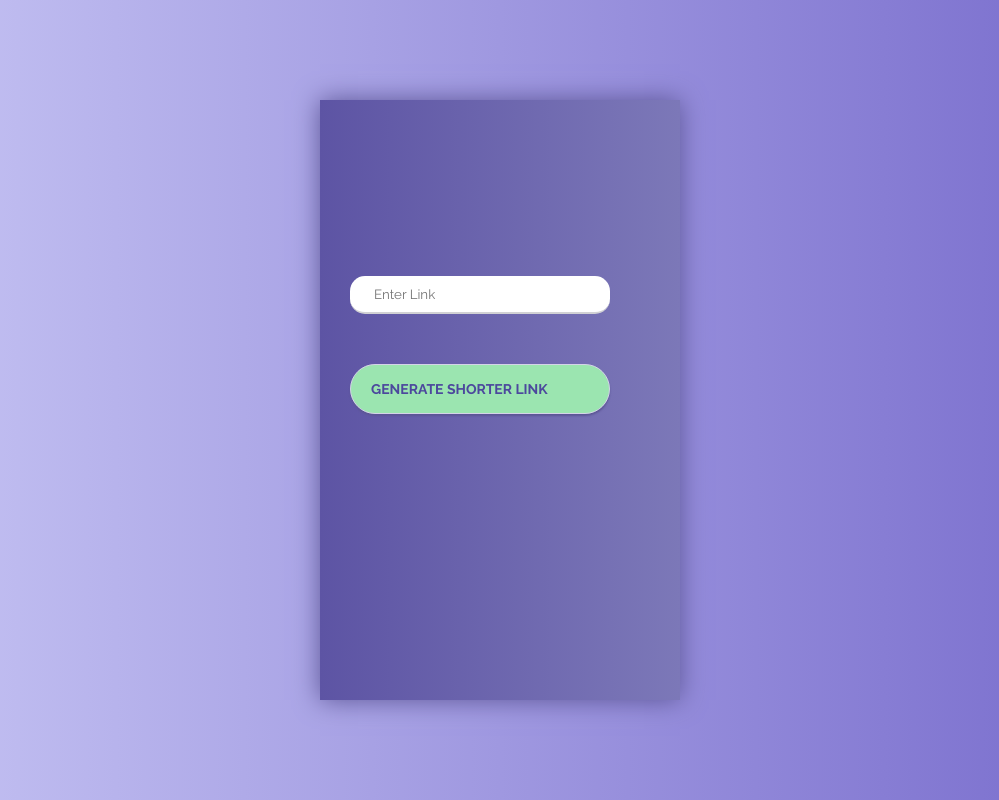
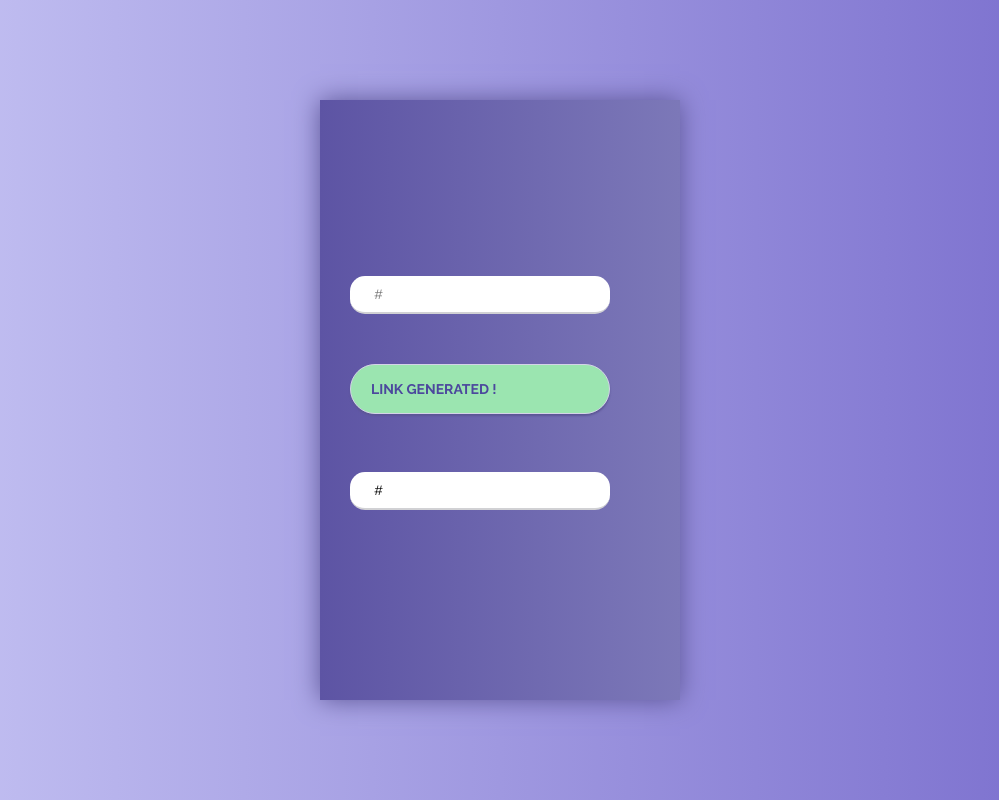
Before and after one commit to Fiann-Meharena-Kidane/urlShortner, a Django app: template urlshortner/templates/index.html in a window 1280 px wide. Shown: the whole page, without its empty margins (140-1139 px from the left). Run offline with Django 4.2, Linux system fonts and the light colour scheme; the template is opened without the code that fills it: most values are stand-ins (such as "Sample title", 1, 10 or a date in 2020).

Commit message:
created functions to add new link to db, copy generated link to clipboard,

```diff
--- a/urlshortner/shortner/models.py
+++ b/urlshortner/shortner/models.py
@@ -5,3 +5,7 @@ from django.db import models
 class Url(models.Model):
     original_link=models.CharField(max_length=10000)
     short_link=models.CharField(max_length=1000)
+
+
+    def __str__(self):
+        return 'demo_link'
--- a/urlshortner/static/scripts/index.js
+++ b/urlshortner/static/scripts/index.js
@@ -0,0 +1,13 @@
+const short_linkEl=document.querySelector('.short_link');
+const copied_El=document.querySelector('.copied')
+
+short_linkEl.addEventListener('click', (target)=>{
+
+         navigator.clipboard.writeText(short_linkEl.value);
+         copied_El.innerText='Copied!!'
+         copied_El.style.color='dark'
+         setTimeout(() => {
+            copied_El.innerText=''
+         }, 1000);
+
+})
--- a/urlshortner/templates/index.html
+++ b/urlshortner/templates/index.html
@@ -11,33 +11,52 @@
 </head>
 <body>
 
+
     <div class="container">
         <div class="screen">
             <div class="screen__content">
+
+
                 <form class="login" method="post">
                     {% csrf_token %}
+
+
+                    {% if link %}
+
                     <div class="login__field">
-                        <input type="text" class="login__input" placeholder="Enter Link">
+                        <input name="link" type="text" class="login__input" placeholder="{{ link }}">
+                    </div>
+
+                    <button class="button login__submit">
+                        <span class="button__text"> Link Generated ! </span>
+                    </button> <br><br>
+
+
+                    <div class="login__field">
+                        <input onclick="this.select()" type="text" class="login__input short_link" value="{{ short_link }}"><br><br>
+                        <span class="copied"></span>
+                    </div>
+
+                    {% else %}
+
+                    <div class="login__field">
+                        <input name="link" type="text" class="login__input" placeholder="Enter Link">
                     </div>
 
                     <button class="button login__submit">
                         <span class="button__text">Generate Shorter Link </span>
                     </button> <br><br>
 
-                    {% if result %}
-
-                    <div class="login__field">
-                        <input type="text" class="login__input" placeholder="Your Link">
-                    </div>
-
                     {% endif %}
 
                 </form>
+
 
             </div>
 
         </div>
     </div>
 
+    <script src="{% static 'scripts/index.js' %}"></script>
 </body>
 </html>
```
Also changed, not shown: urlshortner/shortner/views.py (+23 -2 lines), urlshortner/db.sqlite3, urlshortner/shortner/migrations/0002_rename_link_url_original_link_and_more.py (added).
